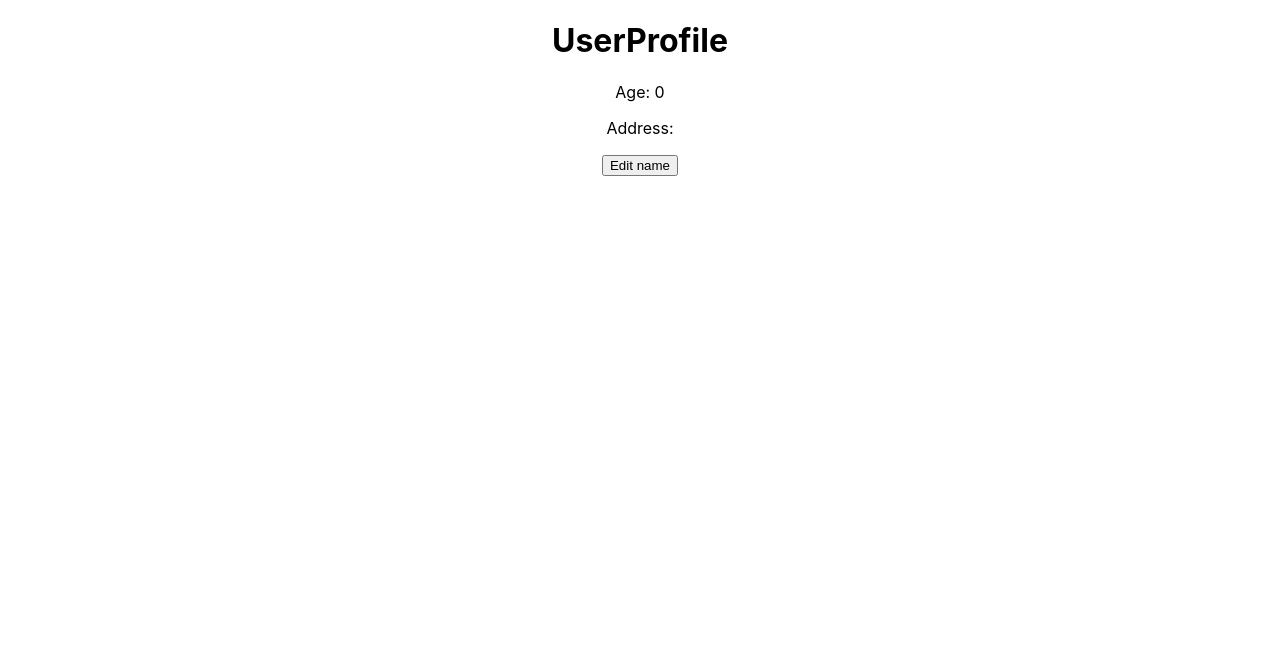
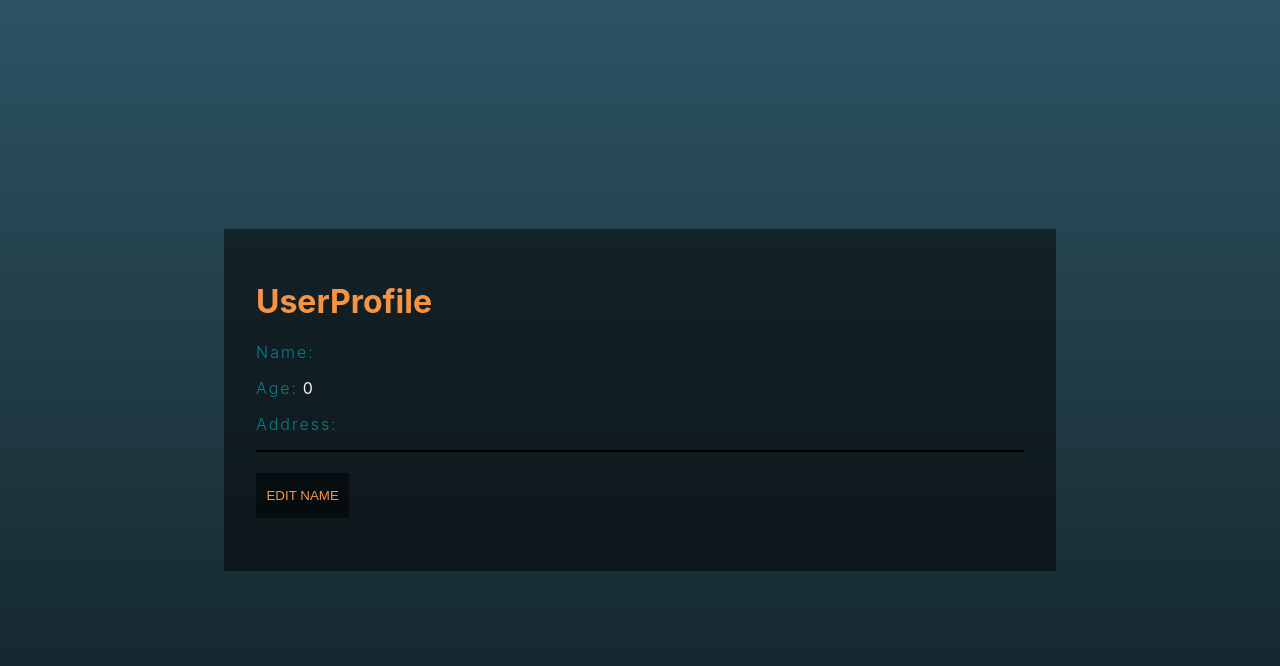
Before and after one commit to Khabazbashi/PGP-TypeScript-basics, a React (Create React App) app in the folder react-basics/: page / in a window 1280 px wide. Shown: the top 666 px of the page. Built offline with nearby package versions, Linux system fonts and the light colour scheme; no server answers.

Commit message:
Add styling

```diff
--- a/react-basics/src/App.css
+++ b/react-basics/src/App.css
@@ -1,3 +1,52 @@
 .App {
-  text-align: center;
+  display: flex;
+  height: 100vh;
+  flex-grow: 1;
+  flex-direction: column;
+  justify-content: center;
+  align-items: center;
+  background: linear-gradient(to bottom, #2C5364, #203A43, #0F2027);
 }
+
+.UserCard {
+  background: rgba(0, 0, 0, 0.5);
+  width: 60%;
+  max-width: 60em;
+  padding: 2em;
+}
+
+.Title {
+  color:#f79443;
+}
+
+.Heading {
+  color:  rgb(10,126,140);
+  font-weight: 300;
+  letter-spacing: 2px;
+}
+
+.FormContainer {
+  display: flex;
+  flex-direction: column;
+  padding: 1em 0;
+  border-top: 2px black solid;
+}
+
+.FormButton {
+  color: #f79443;
+  width: 7em;
+  padding: 15px 10px;
+  border: 0;
+  margin: 5px 0;
+  background: rgba(0, 0, 0, 0.5);
+
+}
+
+.FormInput{
+  width: 15em;
+  background: rgba(0, 0, 0, 0.5);
+  font-size: 16px;
+  color: rgb(245,245,245);
+  padding: 10px;
+  margin: 5px 0;
+}
--- a/react-basics/src/App.tsx
+++ b/react-basics/src/App.tsx
@@ -37,14 +37,30 @@ function App() {
   return (
     <div className="App">
       <div className="UserCard">
-        <h1>UserProfile</h1>
+        <h1 className="Title">UserProfile</h1>
         <UserName user={user} />
-        <p>Age: {user.age}</p>
-        <p>Address: {user.address}</p>
-        <button onClick={() => setIsEditable(!isEditable)}>Edit name</button>
-        {isEditable && (
-          <input type="text" value={user.name} onChange={handleChange} />
-        )}
+        <p>
+          <span className="Heading">Age:</span> {user.age}
+        </p>
+        <p>
+          <span className="Heading">Address:</span> {user.address}
+        </p>
+        <div className="FormContainer">
+          <button
+            className="FormButton"
+            onClick={() => setIsEditable(!isEditable)}
+          >
+            EDIT NAME
+          </button>
+          {isEditable && (
+            <input
+              className="FormInput"
+              type="text"
+              value={user.name}
+              onChange={handleChange}
+            />
+          )}
+        </div>
       </div>
     </div>
   );
--- a/react-basics/src/Components/UserName.tsx
+++ b/react-basics/src/Components/UserName.tsx
@@ -1,11 +1,16 @@
 import { UserData } from "../types";
+import "../App.css";
 
 interface IUserNameComponentProps {
   user: UserData;
 }
 
 const UserName = ({ user: { name } }: IUserNameComponentProps) => {
-  return <p>{name}</p>;
+  return (
+    <p>
+      <span className="Heading">Name:</span> {name}
+    </p>
+  );
 };
 
 export default UserName;
--- a/react-basics/src/index.css
+++ b/react-basics/src/index.css
@@ -3,6 +3,7 @@ body {
   font-family: -apple-system, BlinkMacSystemFont, 'Segoe UI', 'Roboto', 'Oxygen',
     'Ubuntu', 'Cantarell', 'Fira Sans', 'Droid Sans', 'Helvetica Neue',
     sans-serif;
+  color:  rgb(245,245,245);
   -webkit-font-smoothing: antialiased;
   -moz-osx-font-smoothing: grayscale;
 }
```
Also changed, not shown: react-basics/public/manifest.json.
